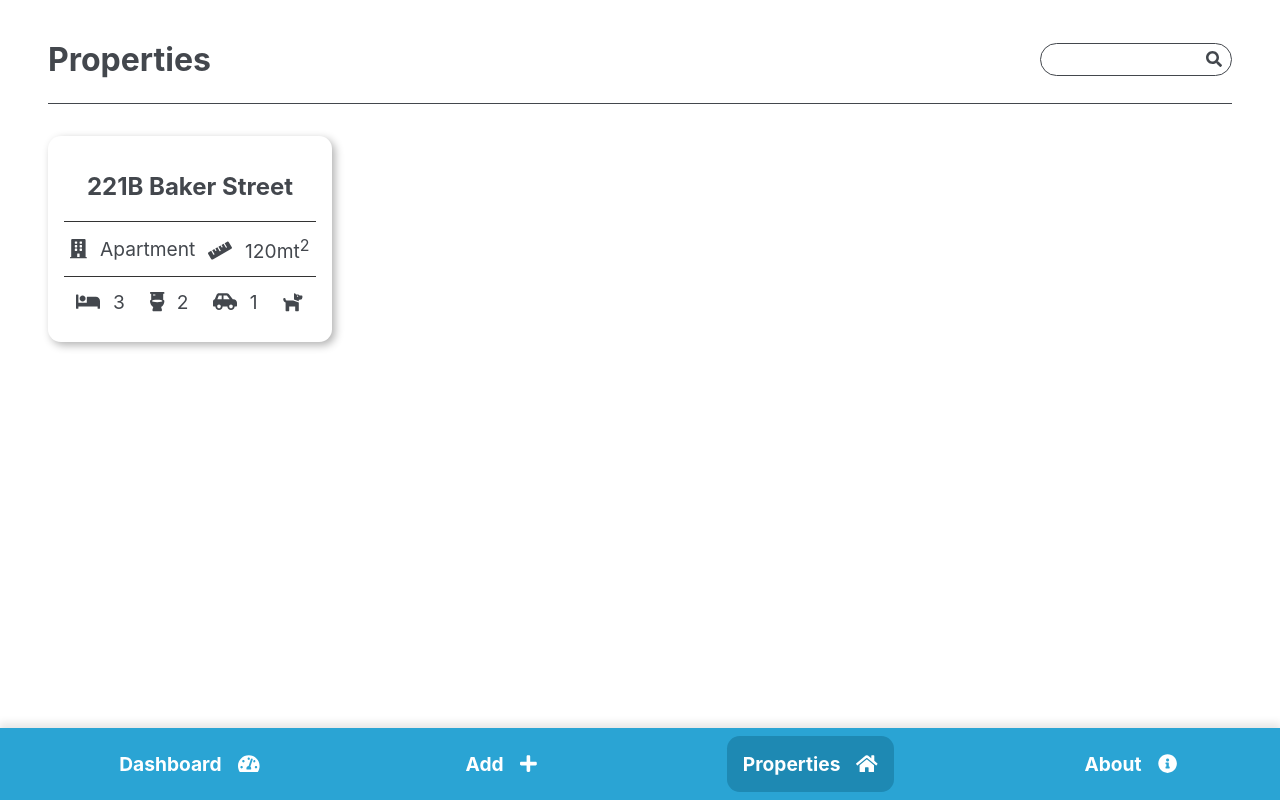
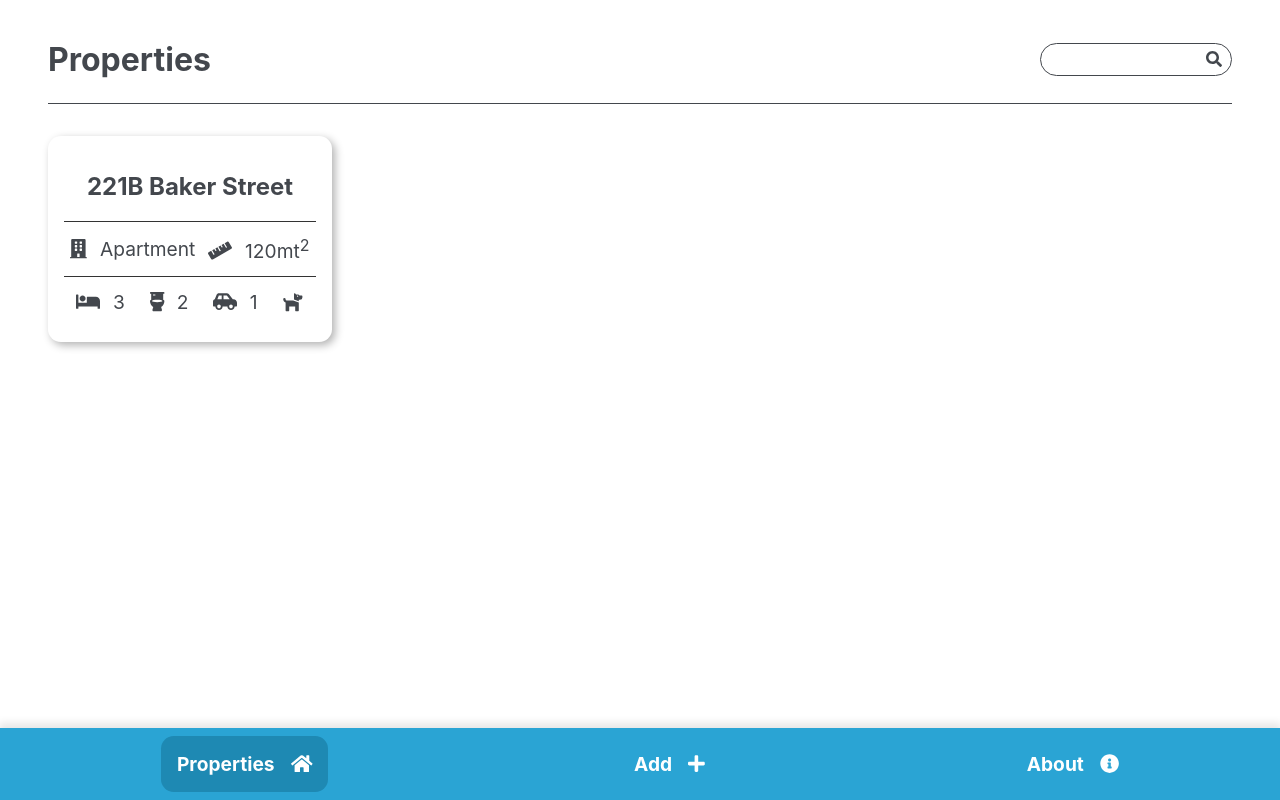
Before and after one commit to denkiapple/PropertyCreator, a React (Create React App) app: page /properties in a window 1280 px wide. Built offline with nearby package versions, Linux system fonts and the light colour scheme.

Commit message:
Update: Dashboard: removed dashboard from app scope

```diff
--- a/src/App.js
+++ b/src/App.js
@@ -3,7 +3,6 @@ import { Navigation } from "./Components";
 import {
   About,
   AddPropertyContainer,
-  Dashboard,
   PropertiesContainer,
 } from "./Containers";
 
@@ -11,6 +10,7 @@ import {
   BrowserRouter as Router,
   Switch,
   Route,
+  Redirect,
 } from "react-router-dom";
 
 import './App.css';
@@ -20,18 +20,16 @@ function App() {
     <div className="App">
       <Router>
         <Switch>
-          <Route path="/dashboard" render={() => (
-            <Dashboard />
+          <Route path="/properties" render={() => (
+            <PropertiesContainer />
           )} />
           <Route path="/addproperty" render={() => (
             <AddPropertyContainer />
           )} />
-          <Route path="/properties" render={() => (
-            <PropertiesContainer />
-          )} />
           <Route path="/about" render={() => (
             <About />
           )} />
+          <Redirect to="/properties" />
         </Switch>
 
         <Navigation />
--- a/src/Components/Navigation/Navigation.jsx
+++ b/src/Components/Navigation/Navigation.jsx
@@ -7,7 +7,6 @@ import { FontAwesomeIcon } from '@fortawesome/react-fontawesome'
 import {
   faPlus,
   faHome,
-  faTachometerAlt,
   faInfoCircle,
 } from '@fortawesome/free-solid-svg-icons'
 
@@ -17,14 +16,14 @@ const Navigation = ({ props }) => {
   return (
     <div className={styles.layout}>
       <NavLink
-        to="/dashboard"
+        to="/properties"
         className={styles.navLink}
         activeClassName={styles.navActive}
       >
         <span className={styles.navLabel}>
-          Dashboard
+          Properties
         </span>
-        <FontAwesomeIcon icon={faTachometerAlt} className={styles.navIcon} />
+        <FontAwesomeIcon icon={faHome} className={styles.navIcon} />
       </NavLink>
 
       <NavLink
@@ -36,17 +35,6 @@ const Navigation = ({ props }) => {
           Add
         </span>
         <FontAwesomeIcon icon={faPlus} className={styles.navIcon} />
-      </NavLink>
-
-      <NavLink
-        to="/properties"
-        className={styles.navLink}
-        activeClassName={styles.navActive}
-      >
-        <span className={styles.navLabel}>
-          Properties
-        </span>
-        <FontAwesomeIcon icon={faHome} className={styles.navIcon} />
       </NavLink>
 
       <NavLink
--- a/src/Containers/Dashboard/Dashboard.jsx
+++ /dev/null
@@ -1,12 +0,0 @@
-import React from "react";
-import { Header } from "../../Components";
-
-const Dashboard = () => {
-  return (
-    <main>
-      <Header title="Dashboard" />
-    </main>
-  );
-};
-
-export default Dashboard;
```
Also changed, not shown: 1 other file (tests, documents, lock files or other folders).
